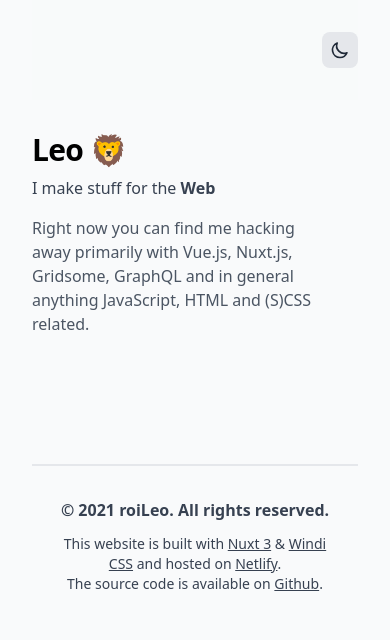
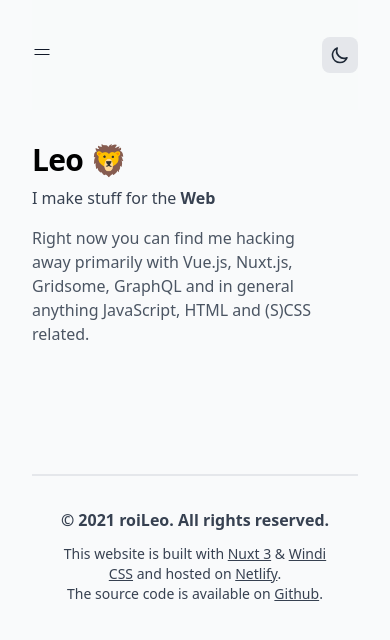
Before and after one commit to roiLeo/nuxt3-ninja, a Nuxt app: page / in a window 390 px wide. Shown: the top 640 px of the page. Built offline with nearby package versions, Linux system fonts and the light colour scheme.

Commit message:
🍔 menu mobile (#11)

```diff
--- /dev/null
+++ b/components/MobileBurger.vue
@@ -0,0 +1,190 @@
+<template>
+	<button
+		class="burger visible md:hidden"
+		aria-label="Toggle menu"
+		type="button"
+		@click="toggleMenu"
+	>
+		<svg
+			:data-hide="isMenuOpen"
+			class="h-5 w-5 absolute text-gray-900 dark:text-gray-100"
+			width="20"
+			height="20"
+			viewBox="0 0 20 20"
+			stroke="currentColor"
+			strokeWidth="1.5"
+			strokeLinecap="round"
+			strokeLinejoin="round"
+			fill="none"
+		>
+			<path d="M2.5 7.5H17.5" />
+			<path d="M2.5 12.5H17.5" />
+		</svg>
+
+		<svg
+			:data-hide="!isMenuOpen"
+			class="h-5 w-5 absolute text-gray-900 dark:text-gray-100"
+			viewBox="0 0 24 24"
+			width="24"
+			height="24"
+			stroke="currentColor"
+			strokeWidth="1.5"
+			strokeLinecap="round"
+			strokeLinejoin="round"
+			fill="none"
+			shapeRendering="geometricPrecision"
+		>
+			<path d="M18 6L6 18" />
+			<path d="M6 6l12 12" />
+		</svg>
+	</button>
+	<ul
+		v-show="isMenuOpen"
+		class="menu menuRendered flex flex-col absolute bg-gray-100 dark:bg-gray-900"
+	>
+		<li
+			class="
+				border-b border-gray-300
+				dark:border-gray-700
+				text-gray-900
+				dark:text-gray-100
+				text-sm
+				font-semibold
+			"
+		>
+			<NuxtLink to="/" class="flex w-auto pb-4"> Home </NuxtLink>
+		</li>
+		<li
+			class="
+				border-b border-gray-300
+				dark:border-gray-700
+				text-gray-900
+				dark:text-gray-100
+				text-sm
+				font-semibold
+			"
+		>
+			<NuxtLink to="/uses" class="flex w-auto pb-4"> Uses </NuxtLink>
+		</li>
+		<li
+			class="
+				border-b border-gray-300
+				dark:border-gray-700
+				text-gray-900
+				dark:text-gray-100
+				text-sm
+				font-semibold
+			"
+		>
+			<NuxtLink to="/blog" class="flex w-auto pb-4"> Blog </NuxtLink>
+		</li>
+		<li
+			class="
+				border-b border-gray-300
+				dark:border-gray-700
+				text-gray-900
+				dark:text-gray-100
+				text-sm
+				font-semibold
+			"
+		>
+			<NuxtLink to="/snippets" class="flex w-auto pb-4">
+				Snippets
+			</NuxtLink>
+		</li>
+	</ul>
+</template>
+
+<script lang="ts">
+import { defineComponent, ref, nextTick } from 'vue'
+
+export default defineComponent({
+	setup() {
+		const isMenuOpen = ref<boolean>(false)
+
+		const toggleMenu = () => {
+			nextTick(() => {
+				if (isMenuOpen.value) {
+					document.body.style.overflow = '';
+				} else {
+					document.body.style.overflow = 'hidden';
+				}
+				isMenuOpen.value = !isMenuOpen.value
+			})
+		}
+
+		return {
+			isMenuOpen,
+			toggleMenu
+		}
+	},
+})
+</script>
+
+<style>
+.burger {
+	transition: opacity 300ms ease;
+	border: 0;
+	background: transparent;
+	width: 40px;
+	height: 40px;
+	position: relative;
+}
+
+.burger svg {
+	transform: translate(-50%, -50%) scale(1);
+	top: 50%;
+	left: 50%;
+	opacity: 1;
+	transition: opacity 300ms ease, transform 300ms ease;
+}
+
+.burger svg[data-hide='true'] {
+	opacity: 0;
+	transform: translate(-50%, -50%) scale(0);
+}
+
+.menu {
+	padding: 0 28px 0 4px;
+	margin: 0;
+	padding-top: 24px;
+	width: 100%;
+	height: 100vh;
+	z-index: 1000;
+	opacity: 0;
+	left: 0;
+	transition: opacity 300ms ease, transform 300ms ease;
+}
+
+.menu li {
+	transform: translateX(-16px);
+	opacity: 0;
+	transition: opacity 300ms ease, transform 300ms ease, width 300ms ease,
+		border-color 300ms ease;
+	width: 0px;
+	white-space: nowrap;
+}
+
+.menuRendered {
+	opacity: 1;
+}
+
+.menuRendered li {
+	@apply border-gray-200 dark:border-gray-600 w-full;
+	transform: translateX(0);
+	opacity: 1;
+}
+
+.menu > * + * {
+	margin-top: 24px;
+}
+
+@keyframes grow {
+	0% {
+		height: 0px;
+	}
+	100% {
+		height: 24px;
+	}
+}
+</style>
--- a/components/TheNavbar.vue
+++ b/components/TheNavbar.vue
@@ -21,8 +21,9 @@
 				dark:text-gray-100
 			"
 		>
+
 			<div class="ml-[-0.60rem]">
-				<!-- <MobileMenu /> -->
+				<MobileBurger />
 				<NavItem href="/" text="Home" />
 				<NavItem href="/uses" text="Uses" />
 				<NavItem href="/blog" text="Blog" />
```
Also changed, not shown: assets/main.css (line endings or trailing spaces).
